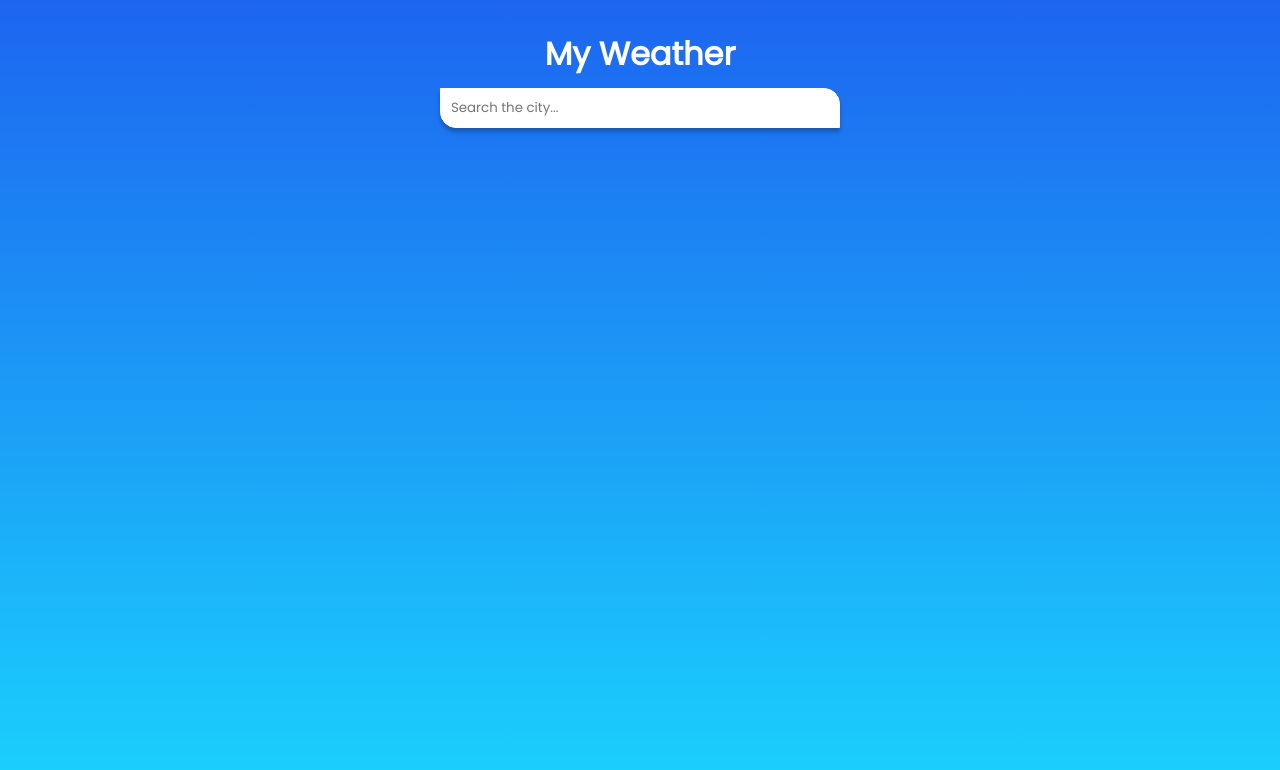
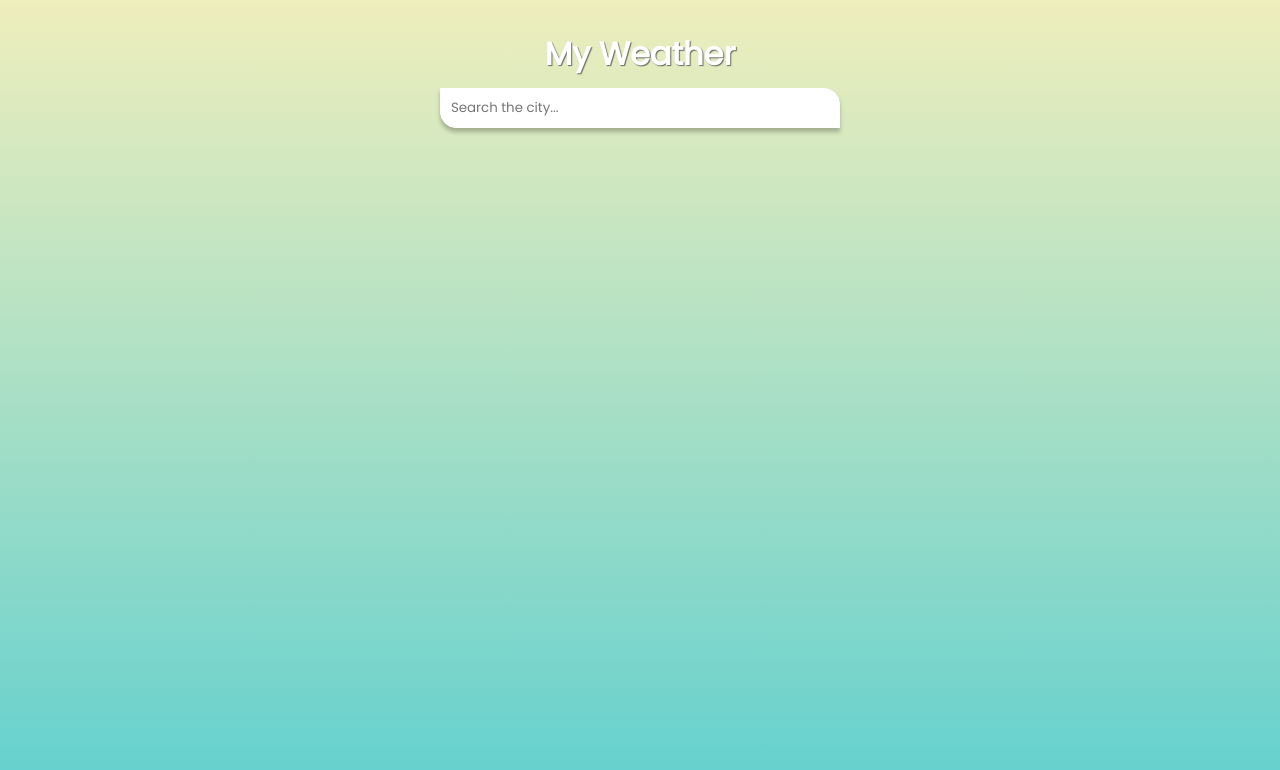
Before and after one commit to arthurisvi/my-weather, a Vue app: page / in a window 1280 px wide. Shown: the top 770 px of the page. Built offline with nearby package versions, Linux system fonts and the light colour scheme.

Commit message:
set theme day or night

```diff
--- a/src/App.vue
+++ b/src/App.vue
@@ -1,5 +1,46 @@
 <template>
-  <div id="app">
+  <!-- night theme -->
+  <div
+    v-if="backgroundWeather"
+    id="app"
+    style="
+      background: #efeebc;
+      background: linear-gradient(to bottom, #efeebc 0%, #61d0cf 100%);
+    "
+  >
+    <main>
+      <div id="title-app">
+        <h1>My Weather</h1>
+      </div>
+
+      <div class="container-search">
+        <input
+          class="search"
+          type="text"
+          placeholder="Search the city..."
+          v-model="searchWeather"
+          @keypress="getWeather"
+        />
+      </div>
+
+      <Card :weathers="weathers"></Card>
+      <Modal
+        :messageError="messageError"
+        v-show="showModal"
+        @close="closeModal"
+      />
+    </main>
+  </div>
+
+  <!-- day theme -->
+  <div
+    v-else
+    id="app"
+    style="
+      background: #040b3c;
+      background: linear-gradient(to bottom, #040b3c 0%, #233072 100%);
+    "
+  >
     <main>
       <div id="title-app">
         <h1>My Weather</h1>
@@ -43,7 +84,12 @@ export default {
       weathers: [],
       showModal: false,
       messageError: "",
+      backgroundWeather: null,
     };
+  },
+  mounted() {
+    //set theme day or night
+    this.backgroundWeather = this.getCurrentTime();
   },
   methods: {
     async getWeather(e) {
@@ -110,6 +156,18 @@ export default {
     closeModal() {
       this.showModal = !this.showModal;
     },
+
+    getCurrentTime() {
+      var data = new Date().getHours() + ":" + new Date().getMinutes;
+
+      var newData = data.split(":");
+
+      if (newData[0] >= 5 && newData[0] <= 18) {
+        return true;
+      } else {
+        return false;
+      }
+    },
   },
 };
 </script>
@@ -125,7 +183,6 @@ export default {
 }
 
 #app {
-  background: linear-gradient(to bottom, #1d65f0 0%, #1ad3fd 100%);
   background-size: cover;
   background-position: bottom;
   transition: 0.4s;
@@ -138,15 +195,11 @@ main {
   align-items: center;
   padding-top: 30px;
   min-height: 100vh;
-  /* background-image: linear-gradient(
-    to bottom,
-    rgba(0, 0, 0, 0.25),
-    rgb(0, 0, 0, 0.75)
-  ); */
 }
 
 h1 {
   color: white;
+  text-shadow: #696969 1px 1px 1px;
 }
 
 .container-search .search {
```
